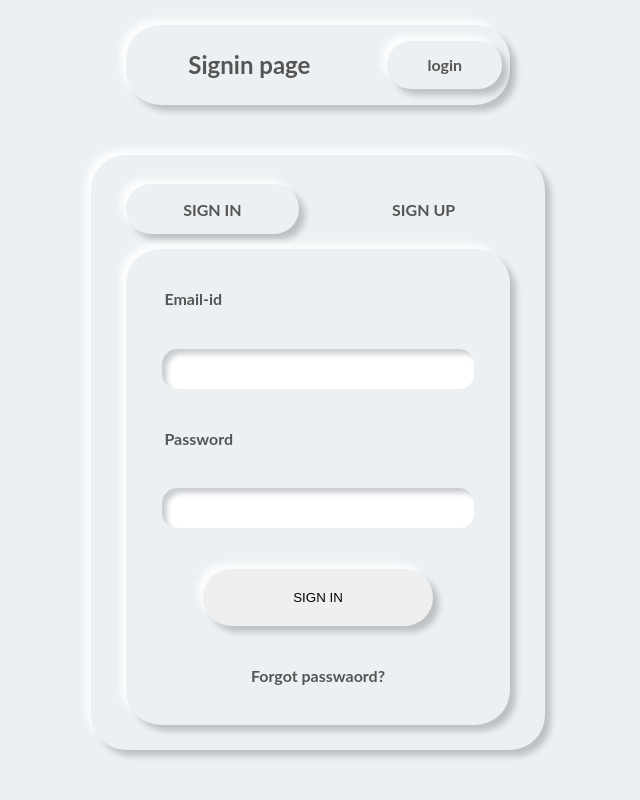
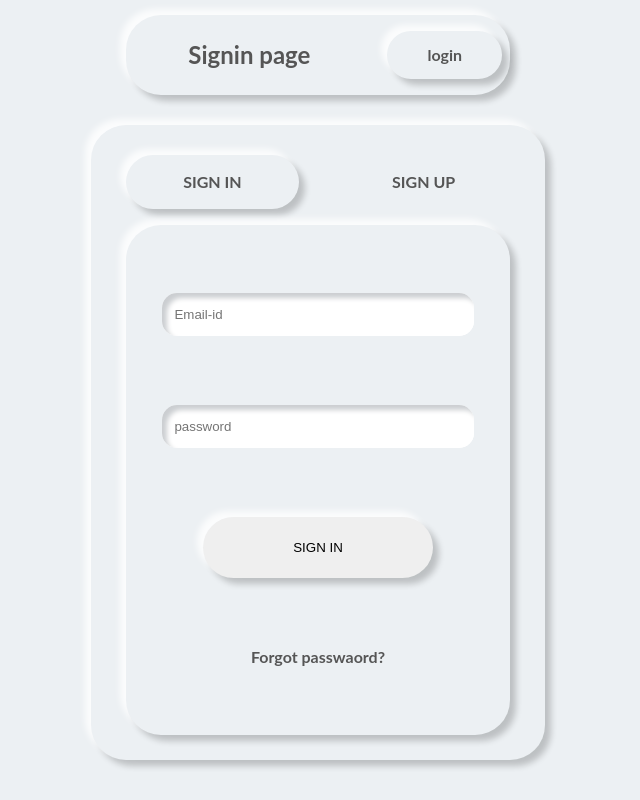
Before and after one commit to RISHIKESHdev/Signin_Signup_form_reactjs, a React (Create React App) app in the folder frontendform/: page /Signin in a window 1280 px wide. Shown: the whole page, without its empty margins (322-962 px from the left). Built offline with nearby package versions, Linux system fonts and the light colour scheme.

Commit message:
place holder only

```diff
--- a/frontendform/src/App.css
+++ b/frontendform/src/App.css
@@ -63,7 +63,7 @@
 }
 .formDiv {
     width: 30%;
-    height: 70%;
+    height: 75%;
     padding: 20px 35px 15px 35px;
     border-radius: 35px;
     background: #ecf0f3;
--- a/frontendform/src/components/Signin.js
+++ b/frontendform/src/components/Signin.js
@@ -9,10 +9,10 @@ export default function Signin() {
         <div><Link style={{textDecoration: 'none',color:'inherit'}} to="/Signup">SIGN UP</Link></div>
       </div>
       <form className="formBody">
-        <label htmlFor="b5" >Email-id</label>
-        <input type="email" id="b5" required="required"/>
-        <label htmlFor="b6" >Password</label>
-        <input type="password" id="b6" required="required"/>
+        {/* <label htmlFor="b5" >Email-id</label> */}
+        <input type="email" id="b5" placeholder='Email-id' required="required"/>
+        {/* <label htmlFor="b6" >Password</label> */}
+        <input type="password" id="b6" placeholder='password' required="required"/>
         <button>SIGN IN</button>
         <Link style={{textDecoration: 'none',color:'inherit'}} to="/Resetpassword">Forgot passwaord?</Link>
       </form>
--- a/frontendform/src/components/Signup.js
+++ b/frontendform/src/components/Signup.js
@@ -9,14 +9,18 @@ export default function Signup() {
         <div className="activeSign">SIGN UP</div>
       </div>
       <form className="formBody">
-        <label htmlFor="b1" >Name</label>
-        <input type="text" id="b1" required="required"/>
-        <label htmlFor="b2" >Email-id</label>
-        <input type="email" id="b2" required="required"/>
-        <label htmlFor="b3" >Password</label>
-        <input type="password" id="b3" required="required"/>
-        <label htmlFor="b4" >Password Check</label>
-        <input type="password" id="b4" required="required"/>
+        {/* <label htmlFor="b1" >Name</label> */}
+        <input type="text" id="b1" placeholder='Name' required="required"/>
+        {/* <label htmlFor="b2" >Email-id</label> */}
+        <input type="email" id="b2" placeholder='Email-id' required="required"/>
+        {/* <label htmlFor="bw" >DOB</label> */}
+        <input type="date" id="bw" placeholder='Date of birth' required="required"/>
+        {/* <label htmlFor="br" >Phone number</label> */}
+        <input type="number" id="br" placeholder='Phone number' required="required"/>
+        {/* <label htmlFor="b3" >Password</label> */}
+        <input type="password" id="b3" placeholder='Password' required="required"/>
+        {/* <label htmlFor="b4" >Password Check</label> */}
+        <input type="password" id="b4" placeholder='Password check' required="required"/>
         <button>SIGN UP</button>
       </form>
       <Outlet/>
```
